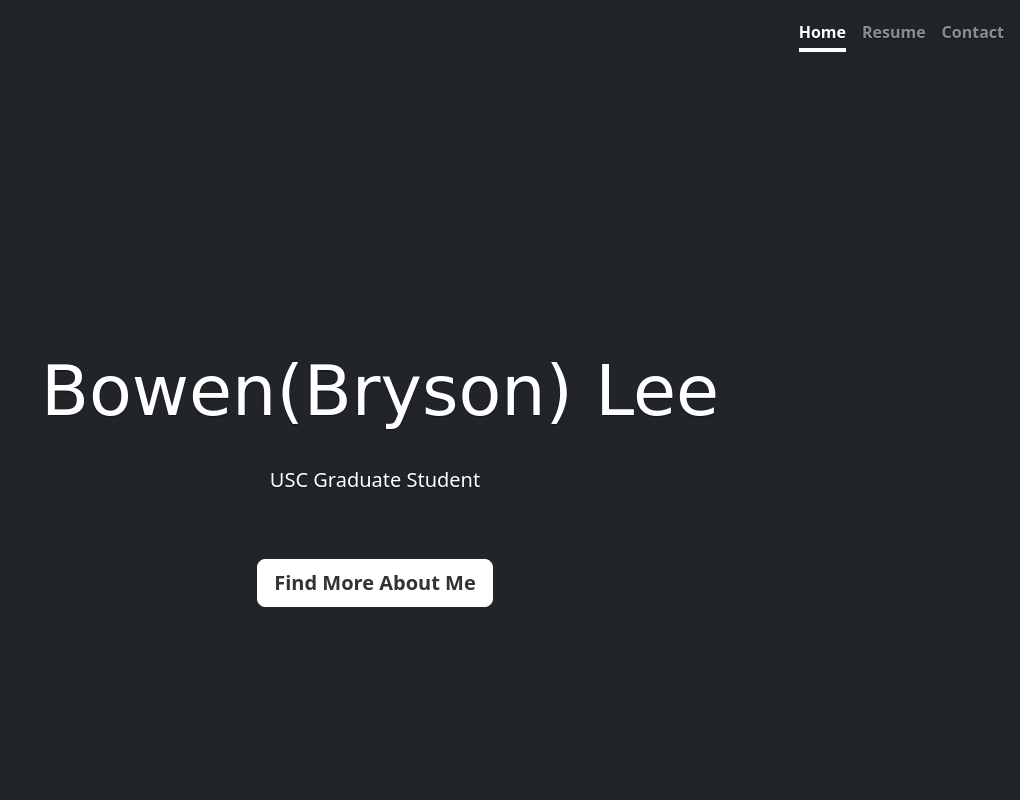
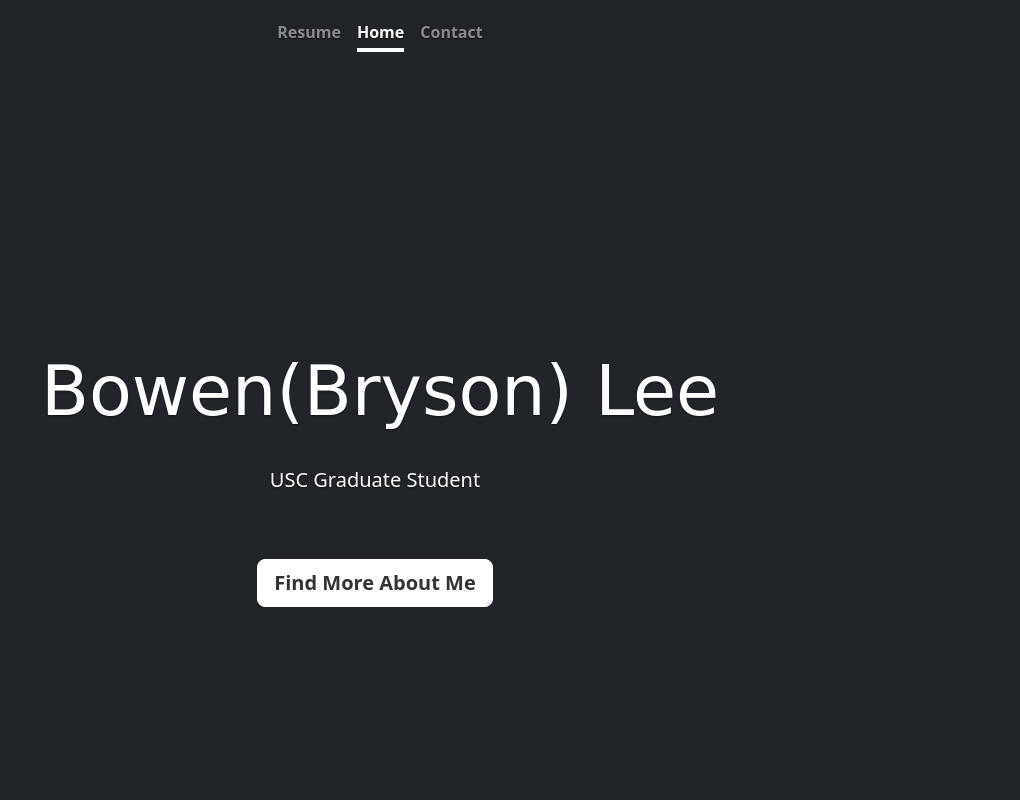
Before and after one commit to brysonleezh/brysonleezh.github.io, a plain HTML site: page index.html in a window 1280 px wide. Shown: the top 800 px of the page, without its empty margins (260-1280 px from the left). Drawn offline with Linux system fonts and the light colour scheme.

Commit message:
1009 Push2

```diff
--- a/index.html
+++ b/index.html
@@ -94,10 +94,10 @@
   <header class="mb-auto">
     <div>
 
-      <nav class="nav nav-masthead justify-content-center float-md-end">
+      <nav class="nav nav-masthead justify-content-center">
+        <a class="nav-link fw-bold py-1 px-0" href="https://github.com/brysonleezh/brysonleezh.github.io/raw/main/Bowen_Resume.pdf">Resume</a>
         <a class="nav-link fw-bold py-1 px-0 active" aria-current="page" href="#">Home</a>
-        <a class="nav-link fw-bold py-1 px-0" href="https://www.linkedin.com/in/brysonleezh/">Resume</a>
-        <a class="nav-link fw-bold py-1 px-0" href="">Contact</a>
+		<a class="nav-link fw-bold py-1 px-0" href="mailto: bli61001@usc.edu">Contact</a>
       </nav>
     </div>
   </header>
```
Also changed, not shown: 1 other file.
